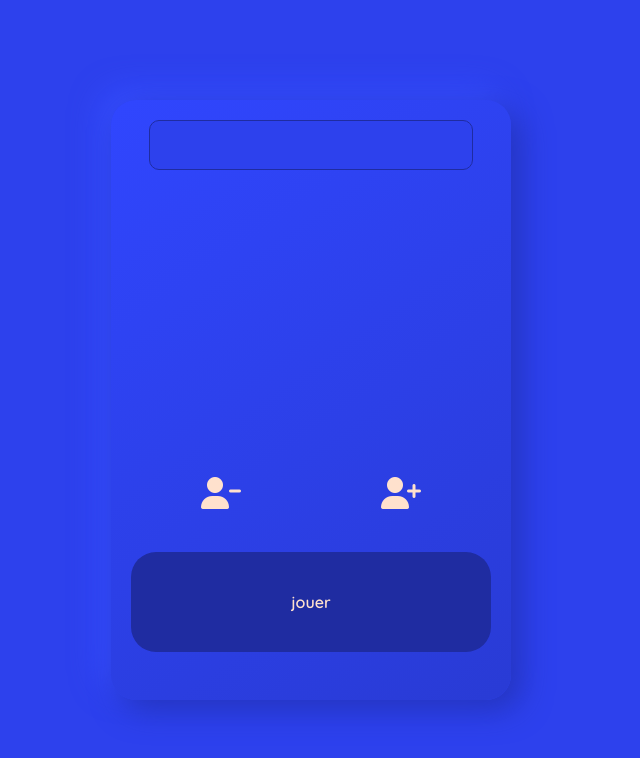
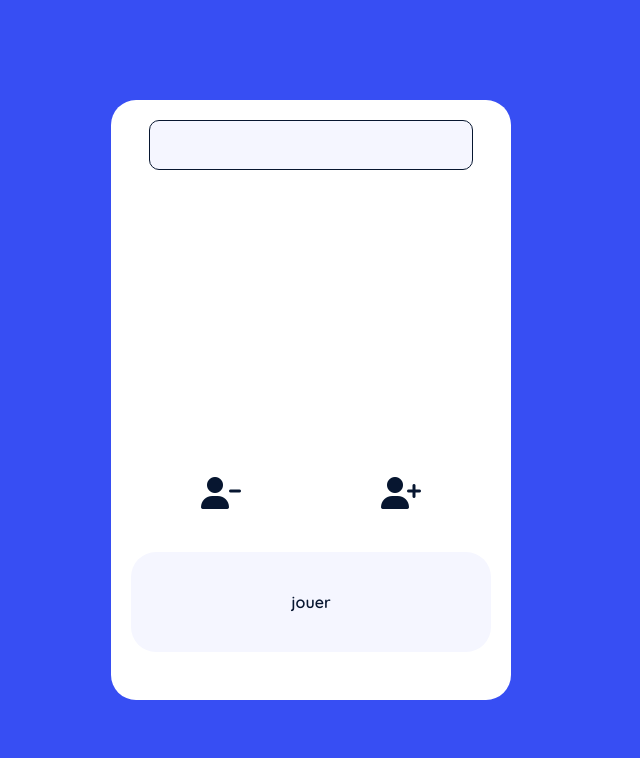
Before and after one commit to redjalito/Quiz, a plain HTML site: page index.html in a window 1280 px wide. Shown: the whole page, without its empty margins (329-969 px from the left). Drawn offline with Linux system fonts and the light colour scheme.

Commit message:
Update index.css

```diff
--- a/index.css
+++ b/index.css
@@ -13,7 +13,7 @@ h2 {
   padding: 2em 0;
 }
 body {
-  background-color: #2D41ED;
+  background-color: #374EF3;
   margin: 0;
   height: 100vh;
   display: flex;
@@ -22,9 +22,8 @@ body {
   overflow: hidden;
 }
 .quiz {
-  color: #FFE1CD;
-  background: linear-gradient(145deg, #3046fe, #293bd5);
-  box-shadow:  10px 10px 30px #2434be, -10px -10px 30px #364eff;
+  color: #071630;
+  background: #FFFFFF;
   border-radius: 25px;
   padding: 20px;
   height: 75%;
@@ -36,7 +35,7 @@ body {
   width: 20px;
 }
 ::-webkit-scrollbar-thumb {
-  background: #1F2CA1;
+  background: #071630;
   border-radius: 10px;
 }
 .register_screen {
@@ -50,10 +49,10 @@ body {
   min-height: 50px;
   width: 90%;
   margin-bottom: 15px;
-  background: #2D41ED;
-  border: 1px solid #1F2CA1;
+  background: #F5F6FF;
+  border: 1px solid #071630;
   outline: none;
-  color: #FFE1CD;
+  color: #071630;
   border-radius: 10px;
   text-align: center;
   font-weight: 600;
@@ -81,7 +80,7 @@ body {
 .fields i {
   height: 37.5px;
   width: auto;
-  color: #FFE1CD;
+  color: #071630;
 }
 .question_screen {
   display: none;
@@ -120,7 +119,7 @@ body {
   justify-content: space-around;
   position: absolute;
   bottom: 5%;
-  background: #1F2CA1;
+  background: #F5F6FF;
   border-radius: 25px;
 }
 button {
@@ -132,5 +131,5 @@ button {
   font-weight: 600;
   font-size: 1em;
   cursor: pointer;
-  color: #FFE1CD;
+  color: #071630;
 }
```
